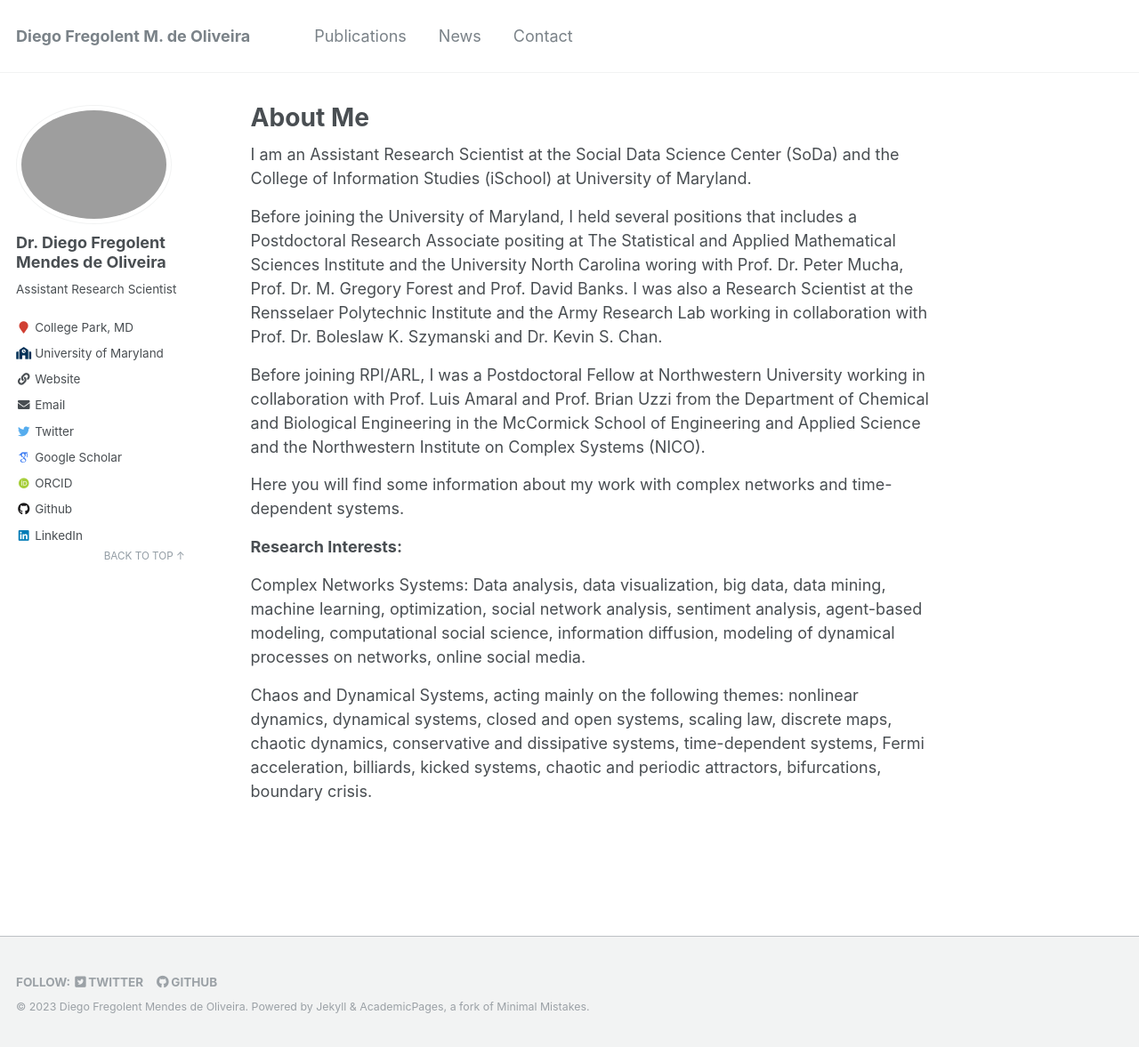
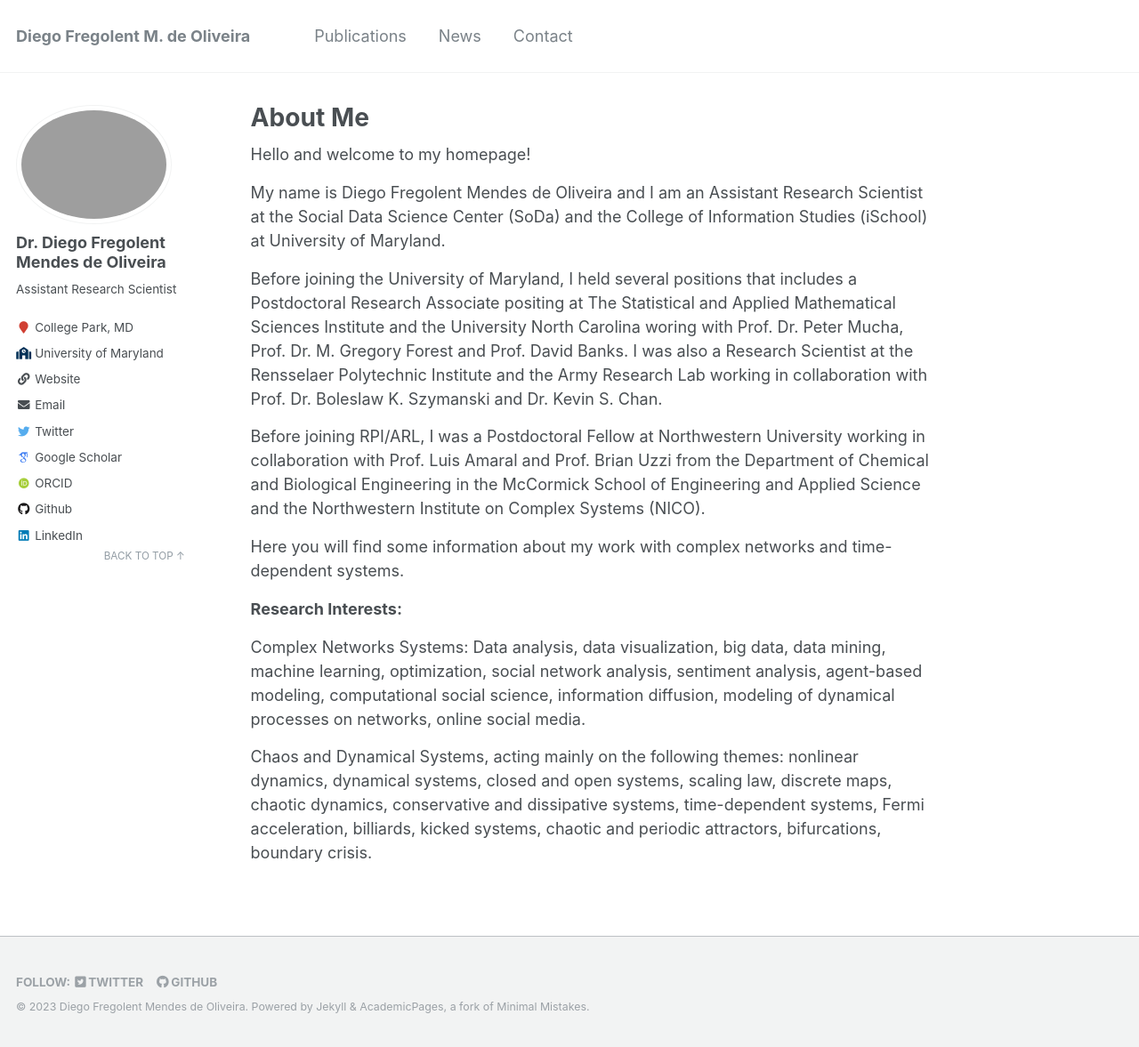
Before and after one commit to fregolente/fregolente.github.io, a Jekyll site: the page built from _pages/about.md, in a window 1280 px wide and 1177 px high. Shown: the whole window at 89% size. Built offline with Jekyll 4.4.1, drawn with Linux system fonts in a browser that asks for light colours; some web fonts are replaced.

Commit message:
Update about.md

```diff
--- a/_pages/about.md
+++ b/_pages/about.md
@@ -11,10 +11,12 @@ twitter-color: "#55acee"
 github-color: "#171516"
 blogger-color: "#F37100"
 ---
-I am an Assistant Research Scientist at the Social Data Science Center (SoDa) and the College of Information Studies (iSchool) at University of Maryland.
 
- Before joining the University of Maryland, I held several positions that includes a
- Postdoctoral Research Associate positing at The Statistical and Applied Mathematical Sciences Institute and the University North Carolina woring with Prof. Dr. Peter Mucha, Prof. Dr. M. Gregory Forest and Prof. David Banks. I was also a Research Scientist at the Rensselaer Polytechnic Institute and the Army Research Lab working in collaboration with Prof. Dr. Boleslaw K. Szymanski and Dr. Kevin S. Chan.
+Hello and welcome to my homepage!
+
+My name is Diego Fregolent Mendes de Oliveira and I am an Assistant Research Scientist at the Social Data Science Center (SoDa) and the College of Information Studies (iSchool) at University of Maryland.
+
+Before joining the University of Maryland, I held several positions that includes a Postdoctoral Research Associate positing at The Statistical and Applied Mathematical Sciences Institute and the University North Carolina woring with Prof. Dr. Peter Mucha, Prof. Dr. M. Gregory Forest and Prof. David Banks. I was also a Research Scientist at the Rensselaer Polytechnic Institute and the Army Research Lab working in collaboration with Prof. Dr. Boleslaw K. Szymanski and Dr. Kevin S. Chan.
 
 Before joining RPI/ARL, I was a Postdoctoral Fellow at Northwestern University working in collaboration with Prof. Luis Amaral and Prof. Brian Uzzi from the Department of Chemical and Biological Engineering in the McCormick School of Engineering and Applied Science and the Northwestern Institute on Complex Systems (NICO).
 
```
